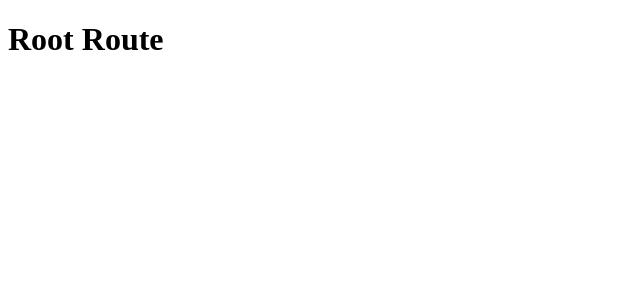
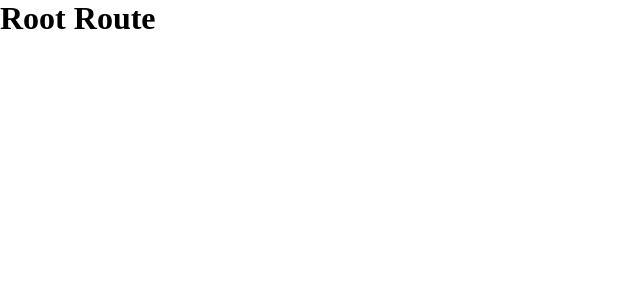
Before and after one commit to samuelsilvadev/wordly, a React (Create React App) app: page / in a window 1280 px wide. Shown: the top 300 px of the page, without its empty margins (0-640 px from the left). Built offline with nearby package versions, Linux system fonts and the light colour scheme.

Commit message:
feat: add minimal reset css

```diff
--- /dev/null
+++ b/src/index.css
@@ -0,0 +1,5 @@
+* {
+  margin: 0;
+  padding: 0;
+  box-sizing: border-box;
+}
--- a/src/index.tsx
+++ b/src/index.tsx
@@ -2,6 +2,7 @@ import React from "react";
 import ReactDOM from "react-dom";
 import { BrowserRouter } from "react-router-dom";
 import App from "./App";
+import "./index.css";
 
 ReactDOM.render(
   <React.StrictMode>
```
